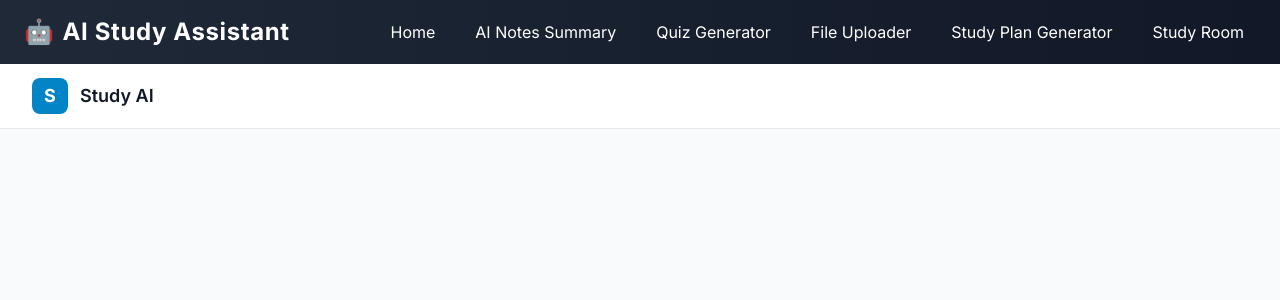
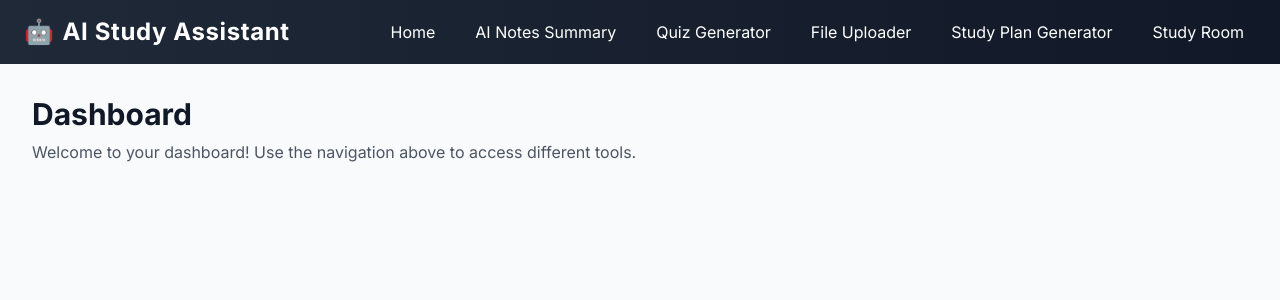
Before and after one commit to TeamLuna-dev/ai_study_tool, a React (Vite) app: page /dashboard in a window 1280 px wide. Shown: the top 300 px of the page. Built offline with nearby package versions, Linux system fonts and the light colour scheme; no server answers; sample sign-in values are in the browser's storage; the HTML template or start-up script is replaced by a standard one.

Commit message:
Removed temporary "navbar" header
Only the correct navbar exists now

```diff
--- a/src/components/dashboard/DashboardPage.jsx
+++ b/src/components/dashboard/DashboardPage.jsx
@@ -14,27 +14,16 @@ export function DashboardPage() {
 
   return (
     <div className="min-h-screen bg-gray-50">
-      {/* Header / Navbar */}
-      <header className="sticky top-0 z-50 bg-white border-b border-gray-200">
-        <div className="max-w-7xl mx-auto px-4 sm:px-6 lg:px-8">
-          <div className="flex items-center justify-between h-16">
-            <div className="flex items-center gap-3">
-              <div className="w-9 h-9 bg-primary-600 rounded-lg flex items-center justify-center">
-                <span className="text-white font-bold text-lg">S</span>
-              </div>
-              <span className="text-lg font-semibold text-gray-900">
-                Study AI
-              </span>
-            </div>
-          </div>
-        </div>
-      </header>
+
 
       {/* Main Content Area */}
       <main className="max-w-7xl mx-auto px-4 sm:px-6 lg:px-8 py-8">
+        <header className="mb-8">
+          <h1 className="text-3xl font-bold text-gray-900">Dashboard</h1>
+          <p className="mt-2 text-gray-600">Welcome to your dashboard! Use the navigation above to access different tools.</p>
+        </header>
 
-
-        {/* Team members: Add your components here */}
+        {/* Add dashboard components here */}
 
       </main>
     </div>
```
